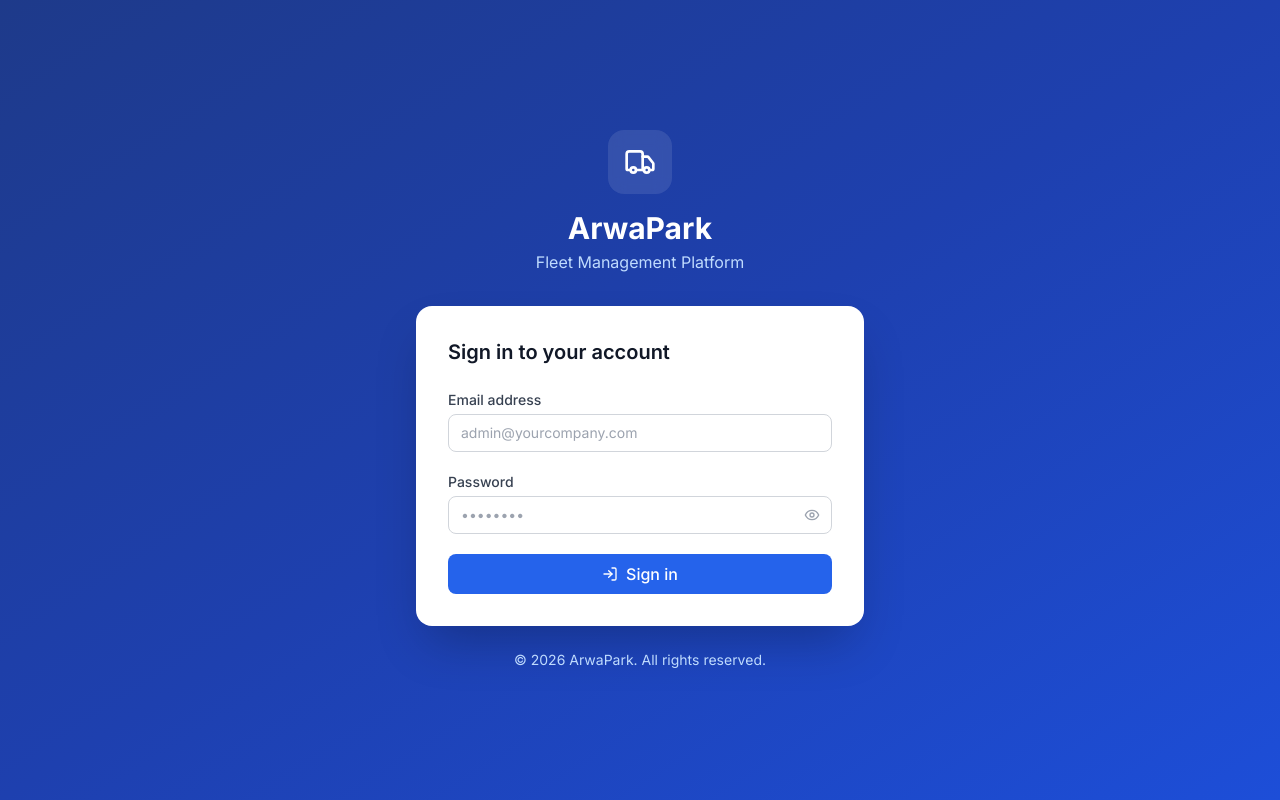
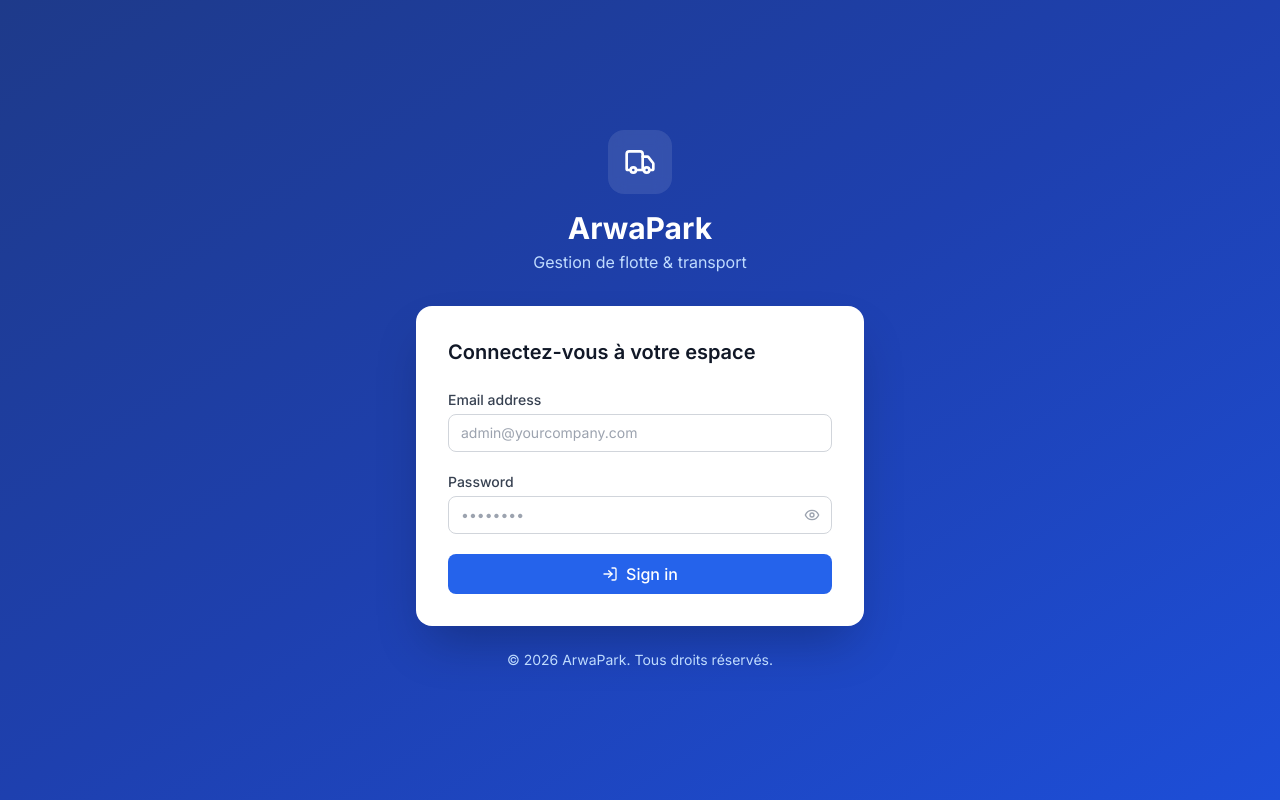
Before and after one commit to bestqrov/achko, a Next.js app in the folder frontend/: page /login in a window 1280 px wide. Built offline with nearby package versions, Linux system fonts and the light colour scheme; no server answers.

Commit message:
feat: rebrand UI to ArwaPark — French login page, updated browser title

```diff
--- a/frontend/app/layout.tsx
+++ b/frontend/app/layout.tsx
@@ -3,8 +3,8 @@ import '../styles/globals.css';
 import Providers from '@/lib/providers';
 
 export const metadata: Metadata = {
-  title: 'ArwaPark - Fleet Management SaaS',
-  description: 'Production-ready fleet and transport management platform',
+  title: 'ArwaPark',
+  description: 'Plateforme de gestion de flotte et transport',
   icons: {
     icon: '/favicon.svg',
     shortcut: '/favicon.svg',
--- a/frontend/app/login/page.tsx
+++ b/frontend/app/login/page.tsx
@@ -39,12 +39,12 @@ export default function LoginPage() {
             <Truck className="w-8 h-8 text-white" />
           </div>
           <h1 className="text-3xl font-bold text-white">ArwaPark</h1>
-          <p className="text-primary-200 mt-1">Fleet Management Platform</p>
+          <p className="text-primary-200 mt-1">Gestion de flotte & transport</p>
         </div>
 
         {/* Card */}
         <div className="bg-white rounded-2xl shadow-2xl p-8">
-          <h2 className="text-xl font-semibold text-gray-900 mb-6">Sign in to your account</h2>
+          <h2 className="text-xl font-semibold text-gray-900 mb-6">Connectez-vous à votre espace</h2>
 
           {error && (
             <div className="mb-4 p-3 bg-red-50 border border-red-200 rounded-lg text-red-700 text-sm">
@@ -101,7 +101,7 @@ export default function LoginPage() {
         </div>
 
         <p className="text-center text-primary-200 text-sm mt-6">
-          © 2026 ArwaPark. All rights reserved.
+          © 2026 ArwaPark. Tous droits réservés.
         </p>
       </div>
     </div>
```
